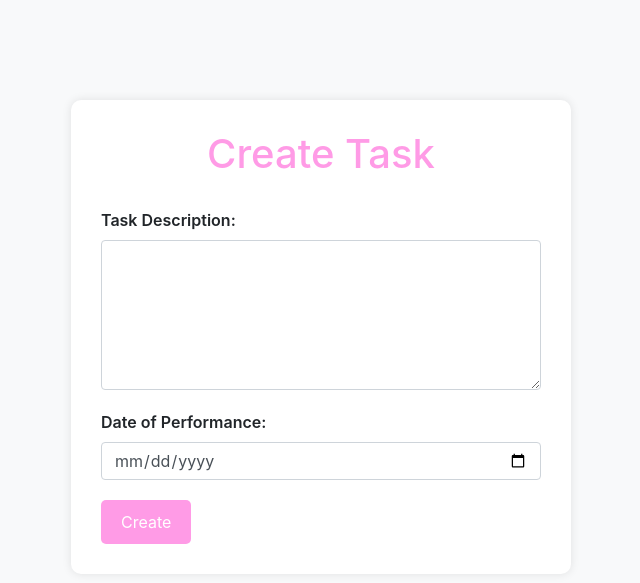
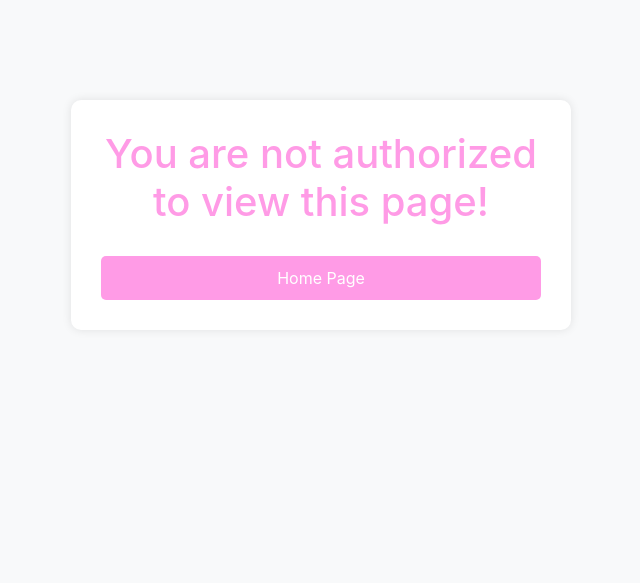
Before and after one commit to sandroin/Learning-Management-System, a Django app: page /create-task/ in a window 1280 px wide. Shown: the top 583 px of the page, without its empty margins (319-959 px from the left). Run offline with Django 5.2, Linux system fonts and the light colour scheme; the visitor is signed in with stand-in values (Sample User, id 1); some libraries are stand-ins or nearby versions.

Commit message:
some minor fixes across the app

```diff
--- a/custom_user/models.py
+++ b/custom_user/models.py
@@ -53,5 +53,11 @@ class CustomUser(AbstractUser):
     USERNAME_FIELD = 'email'
     REQUIRED_FIELDS = []
 
+    def is_student(self):
+        return self.status == Status.student
+
+    def is_lecturer(self):
+        return self.status == Status.lecturer
+
     def __str__(self):
         return self.email
--- a/lms_app/forms.py
+++ b/lms_app/forms.py
@@ -25,6 +25,7 @@ class TaskForm(forms.ModelForm):
         model = Task
         fields = ['title', 'description', 'execution_date']
 
+
 class TaskSubmissionForm(forms.ModelForm):
     class Meta:
         model = Task
--- a/lms_app/templates/create_task.html
+++ b/lms_app/templates/create_task.html
@@ -47,23 +47,63 @@
         button[type="submit"]:hover {
             background-color: #ff9be6;
         }
+        button[type="button"] {
+            background-color: #ff9be6;
+            color: #fff;
+            border: none;
+            border-radius: 5px;
+            padding: 10px 20px;
+            font-size: 16px;
+            cursor: pointer;
+            transition: background-color 0.3s ease;
+        }
+        button[type="button"]:hover {
+            background-color: #ff9be6;
+        }
+        .form-btn-group {
+            display: flex;
+            justify-content: space-between;
+        }
+        .un-auth-group {
+            display: flex;
+            flex-direction: column;
+            justify-content: center;
+        }
+        .un-auth-group a{
+            text-decoration: none;
+            color: inherit;
+        }
     </style>
 </head>
 <body>
     <div class="container">
+        {% if user.is_lecturer %}
             <h1>Create Task</h1>
             <form method="post">
                 {% csrf_token %}
                 <div class="form-group">
-                <label for="id_task_description">Task Description:</label>
-                <textarea class="form-control" id="id_task_description" name="task_description" rows="5"></textarea>
+                    <label for="id_title">Title:</label>
+                    <input class="form-control" id="id_title" name="title"/>
                 </div>
                 <div class="form-group">
-                <label for="id_date_of_performance">Date of Performance:</label>
-                <input type="date" class="form-control" id="id_date_of_performance" name="date_of_performance">
+                    <label for="id_task_description">Task Description:</label>
+                    <textarea class="form-control" id="id_task_description" name="description" rows="5"></textarea>
                 </div>
+                <div class="form-group">
+                    <label for="id_execution_date">Execution Date:</label>
+                    <input type="date" class="form-control" id="id_execution_date" name="execution_date">
+                </div>
+                <div class="form-btn-group">
                     <button type="submit" class="btn btn-primary">Create</button>
+                    <a href="{% url "task_list" %}"><button type="button" class="btn btn-primary">Task List</button></a>
+                </div>
             </form>
+        {% else %}
+            <div class="un-auth-group">
+                <h1>You are not authorized to view this page!</h1>
+                <button type="button" class="btn btn-primary"><a href="{% url "index" %}">Home Page</a></button>
+            </div>
+        {% endif %}
     </div>
 </body>
 </html>
--- a/lms_app/templates/index.html
+++ b/lms_app/templates/index.html
@@ -16,10 +16,10 @@
             {% if user.is_authenticated %}
                 <a href="#" style="color: #fff; text-decoration: none; padding: 10px 20px; border-radius: 5px; margin: 0 10px; background-color: #ff9be6;">Hi {{ request.user | title }}</a>
                 <a href="{% url 'logout' %}" style="color: #fff; text-decoration: none; padding: 10px 20px; border-radius: 5px; margin: 0 10px; background-color: #ff9be6;">Logout</a>
-                {% if user.status == 1 %}
+                {% if user.is_lecturer %}
                     <a href="{% url 'select_subject' %}" style="color: #fff; text-decoration: none; padding: 10px 20px; border-radius: 5px; margin: 0 10px; background-color: #ff9be6;">Select Subject</a>
                 {% endif %}
-                {% if user.status == 2 %}
+                {% if user.is_student %}
                     <a href="{% url 'subject_selection_url' %}" style="color: #fff; text-decoration: none; padding: 10px 20px; border-radius: 5px; margin: 0 10px; background-color: #ff9be6;">Subject Registration</a>
                 {% endif %}
             {% else %}
--- a/lms_app/templates/registration/register.html
+++ b/lms_app/templates/registration/register.html
@@ -114,8 +114,8 @@
             {% endfor %}
         </div>
         <div class="form-group">
-                <input type="submit" value="Register" />
-                <p>Already have an account? <a href="{%url 'login' %}">Log in</a></p>
+            <input type="submit" value="Register"/>
+            <p>Already have an account? <a href="{% url 'login' %}">Log in</a></p>
         </div>
     </form>
 </div>
--- a/lms_app/templates/task_list.html
+++ b/lms_app/templates/task_list.html
@@ -46,6 +46,7 @@
 <body>
     <div class="container">
         <h1>Task List</h1>
+        {% if tasks %}
             <ul>
                 {% for task in tasks %}
                     <li>
@@ -54,6 +55,10 @@
                     </li>
                 {% endfor %}
             </ul>
+        {% else %}
+            <p>No tasks found.</p>
+            <p>Create a new task <a href={% url 'create_task' %}>here</a>.</p>
+        {% endif %}
     </div>
 </body>
 </html>
--- a/lms_app/views.py
+++ b/lms_app/views.py
@@ -48,32 +48,24 @@ def sign_up(request):
 
 
 def subject_selection(request):
-    if request.method == 'POST':
-        student = get_object_or_404(Student, email=request.user.email)
+    student = get_object_or_404(Student, email=request.user.email)
+    faculty = student.faculty
+    subjects = Subject.objects.filter(faculties=faculty)
+    registered_subjects = student.subjects.all().values_list('id', flat=True)
+    available_subjects = subjects.exclude(id__in=registered_subjects)
 
-        faculty = student.faculty
-        subjects = Subject.objects.filter(faculties=faculty)
-        registered_subjects = student.subjects.all().values_list('id', flat=True)
-        available_subjects = subjects.exclude(id__in=registered_subjects)
-
-        if 'subject' in request.POST:
-            subject_name = request.POST.get('subject')
-            subject = Subject.objects.get(name=subject_name)
-            student.subjects.add(subject)
-            student.save()
-
-    else:
-        student = get_object_or_404(Student, email="sand@gmail.com")
-        faculty = student.faculty
-        subjects = Subject.objects.filter(faculties=faculty)
-        registered_subjects = student.subjects.all().values_list('id', flat=True)
-        available_subjects = subjects.exclude(id__in=registered_subjects)
+    if request.method == 'POST' and 'subject' in request.POST:
+        subject_name = request.POST.get('subject')
+        subject = Subject.objects.get(name=subject_name)
+        student.subjects.add(subject)
+        student.save()
+        messages.success(request, f'{subject_name} has been added to your subjects.')
 
     return render(request, 'subject_selection.html', {'subjects': available_subjects})
 
 
 def select_subject(request):
-    subjects = Subject.objects.all()
+    subjects = Subject.objects.filter(lecturers__user=request.user)
     return render(request, 'select_subject.html', {'subjects': subjects})
 
 
@@ -99,14 +91,13 @@ def record_attendance(request, subject_id):
 def create_task(request):
     if request.method == 'POST':
         form = TaskForm(request.POST)
+        print(form.errors)
         if form.is_valid():
             task = form.save(commit=False)
             task.lecturer = request.user
-
             if task.execution_date < timezone.now().date():
                 form.add_error('execution_date', 'Execution date must be in the future.')
                 return render(request, 'create_task.html', {'form': form})
-
             task.save()
             messages.success(request, 'Task created successfully.')
             return redirect('task_list')
@@ -119,12 +110,13 @@ def task_list(request):
     tasks = request.user.tasks.all()
     return render(request, 'task_list.html', {'tasks': tasks})
 
+
 @login_required
 def submit_task(request, task_id):
     task = get_object_or_404(Task, pk=task_id)
 
     if task.execution_date < timezone.now().date():
-        messages.error("Deadline has passed. You cannot submit the task.")
+        messages.error(request, "Deadline has passed. You cannot submit the task.")
 
     if request.method == 'POST':
         form = TaskSubmissionForm(request.POST, request.FILES)
```
Also changed, not shown: lms_app/admin.py (+8 -1 lines), lms_app/templates/subject_selection.html (+7 -0 lines), lms_app/models.py (line endings or trailing spaces). Lines whose indentation alone changed are shown as unchanged.
